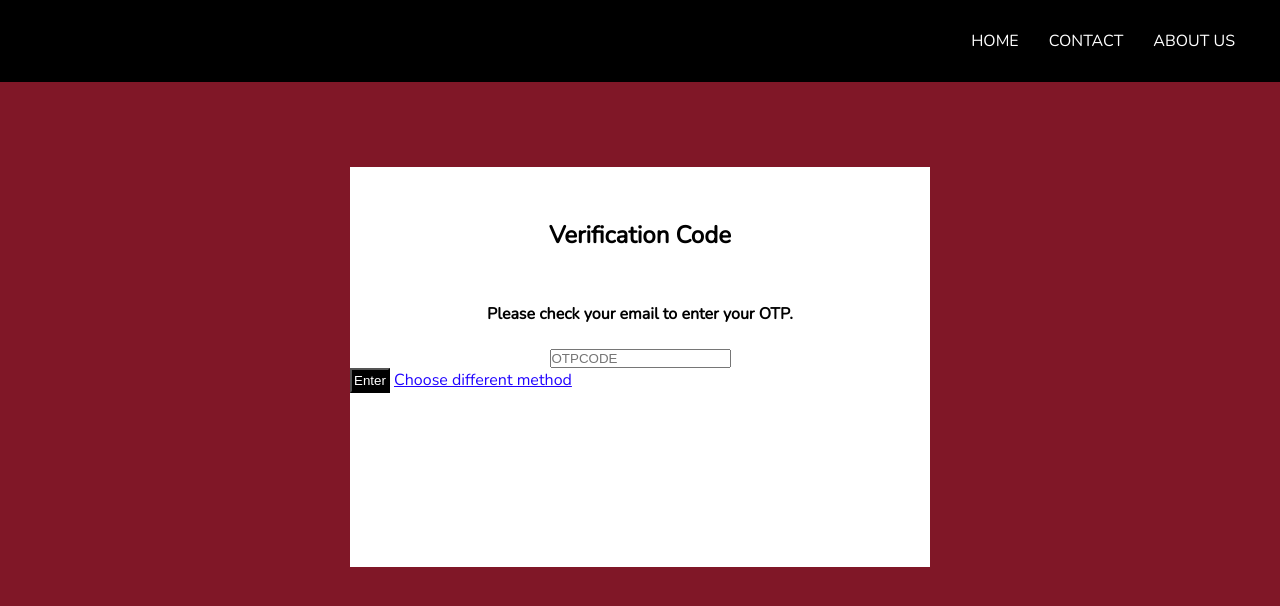
After one commit to jd022/ecommerce, a PHP site: page /verification.html in a window 1280 px wide. The commit adds this page. Shown: the top 606 px of the page. Run offline with PHP 8.4, Linux system fonts and the light colour scheme.

Commit message:
konting ayos pa sa verification

```diff
--- a/style.css
+++ b/style.css
@@ -18,7 +18,6 @@ body {
 .container h1{
     margin-top: 6em;
     padding: 0;
-    font-family: 'Nunito', 'sans-serif';
     font-size: 16px;
     text-transform: uppercase;
     text-align: center;
@@ -216,7 +215,6 @@ button:hover, button:focus{
     align-items: center;
     justify-content: center;
     height: 98vh;
-
 }
 .inner{
     width: 580px;
@@ -230,12 +228,12 @@ button:hover, button:focus{
 .container-4 h1 {
     margin: 9% 0 20px 0;
     padding: 0;
-    font-size: 20px;
+    font-size: 23px;
     text-align: center;
 }
 .container-4 h3 {
     text-align: center;
-    font-size: 14px;
+    font-size: 18px;
     margin-bottom: 20px;
 }
 .form-group{
@@ -244,7 +242,7 @@ button:hover, button:focus{
     align-items: center;
     margin: 4%;
     flex-direction: row;
-    font-size: 16px;
+    font-size: 18px;
 }
 .form-control{
     margin: 3px;
@@ -252,3 +250,34 @@ button:hover, button:focus{
 .btn{
     margin-top: 7px;
 }
+.container-5 {
+    width: 580px;
+    height: 400px;
+    margin: 100px auto;
+    background: #fff;
+    position: absolute;
+    left: 50%;
+    transform: translateX(-50%);
+}
+.inner-2 {
+    display: flex;
+    align-content: center;
+    text-align: center;
+}
+.container-5 h1 {
+    margin: 9%;
+    text-align: center;
+}
+.container-5 h4 {
+    text-align: center;
+}
+.oh {
+    display: flex;
+    justify-content: center;
+    align-items: center;
+    flex-direction: row;
+    margin-top: 4%;
+}
+.mthd {
+    color: rgb(33, 4, 255);
+}
--- /dev/null
+++ b/verification.html
@@ -0,0 +1,37 @@
+<!DOCTYPE html>
+<html lang="en">
+<head>
+    <meta charset="UTF-8">
+    <meta http-equiv="X-UA-Compatible" content="IE=edge">
+    <meta name="viewport" content="width=device-width, initial-scale=1.0">
+    <link rel="stylesheet" href="style.css">
+    <title>Coozy Apparel.</title>
+</head>
+<body>
+    <div class="nav-container">
+        <div class="nav-container">
+            <ul class="navbar">
+                <li class="navitem">
+                    <a href="#">HOME</a>
+                </li>
+                <li class="navitem">
+                    <a href="#">CONTACT</a>
+                </li>
+                <li class="navitem">
+                    <a href="#">ABOUT US</a>
+                </li>
+            </ul>
+        </div>
+        <section class="container-5">
+           <div class="inner-2"></div>
+            <h1>Verification Code</h1>
+            <h4>Please check your email to enter your OTP.</h4>
+          <span class="oh">
+            <input type="email" class="sendEmail" placeholder="OTPCODE"></span>
+            <button type="submit">Enter</button>
+           <a href="" class="mthd">Choose different method</a>
+          </span>
+        </section>
+        </div>
+</body>
+</html>
```
